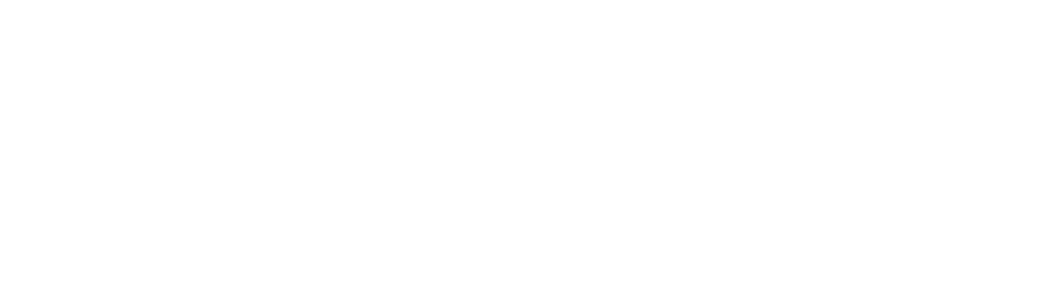
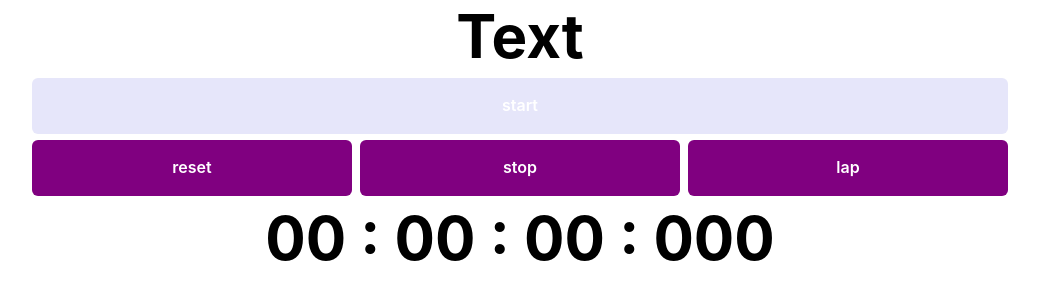
Before and after one commit to Shopify/eng-intern-assessment-react, a React app: page / in a window 1280 px wide. Shown: the top 300 px of the page, without its empty margins (120-1159 px from the left). Built offline with nearby package versions, Linux system fonts and the light colour scheme.

Commit message:
full functionality added

```diff
--- a/package.json
+++ b/package.json
@@ -12,6 +12,10 @@
   "author": "",
   "license": "ISC",
   "dependencies": {
+    "@chakra-ui/react": "^2.8.2",
+    "@emotion/react": "^11.11.3",
+    "@emotion/styled": "^11.11.0",
+    "framer-motion": "^11.0.3",
     "react": "^18.2.0",
     "react-dom": "^18.2.0"
   },
--- a/src/App.tsx
+++ b/src/App.tsx
@@ -1,7 +1,17 @@
 import React from 'react'
+import { ChakraProvider, Container } from "@chakra-ui/react"
+import StopWatch from './StopWatch';
 
 export default function App() {
-    return(
-        <div></div>
+       return(
+        <ChakraProvider>
+            <Container
+            maxW={['container.sm', 'container.md', 'container.lg']}
+            p="0"
+            mx="auto"
+            minHeight={"100vh"}>
+                <StopWatch />
+            </Container>
+        </ChakraProvider>
     )
 }
--- a/src/StopWatch.tsx
+++ b/src/StopWatch.tsx
@@ -1,7 +1,79 @@
-import React from 'react'
+import { Heading, Stack, VStack, HStack } from "@chakra-ui/react";
+import StopWatchButton from './StopWatchButton'
+import React, { useState, useEffect } from "react";
+
 
 export default function StopWatch() {
+    const initLaps: Array<[number, string]> = [];
+
+    const [laps, setLaps] = useState(initLaps);
+    const [numLaps, setNumLaps] = useState(0);
+    const [time, setTime] = useState(0);
+    const [isRunning, setIsRunning] = useState(false);
+
+    const addLap = () => {
+        let temp = hours + ':' + minutes + ':' + seconds + ':' + milliseconds
+        setLaps((prevLaps) => [...prevLaps, [numLaps, temp]]);
+        setNumLaps(numLaps => numLaps + 1);
+        console.log(laps);
+    };
+
+    const hours = Math.floor(time/360000).toString().padStart(2, "0");
+    const minutes = Math.floor((time%360000) / 6000).toString().padStart(2, "0");
+    const seconds = Math.floor((time%6000) / 100).toString().padStart(2, "0");
+    const milliseconds = (time%100).toString().padStart(3, "0");
+
+    useEffect(() => {
+        let interval: ReturnType<typeof setInterval>;
+        if (isRunning){
+            interval = setInterval(() => {
+                setTime((prev) => prev + 1);
+            }, 10);
+        } else {
+            clearInterval(interval);
+        }
+        return () => clearInterval(interval);
+    }, [isRunning]);
+
+    const start = () => {
+        if (!isRunning){
+            setIsRunning(isRunning => !isRunning);
+        }
+      };
+
+    const stop = () => {
+        if (isRunning){
+            setIsRunning(isRunning => !isRunning);
+        }
+    };
+
+    const reset = () => {
+      setTime(0);
+      setIsRunning(false);
+      setLaps([]);
+      setNumLaps(0);
+    };
+
+
     return(
-        <div></div>
+        <Stack direction={["column", "column", "column", "row"]} px='6' pb='6' spacing='8'>
+            <VStack alignItems="stretch" w='full' spacing="1.5">
+                <Heading as="h1" color="black" textAlign="center" fontWeight="bold" fontSize="6xl">
+                    Text
+                </Heading>
+                <StopWatchButton label='start' back='lavender' testId='testid' disableCondition={false} onClick={start}></StopWatchButton>
+                <HStack>
+                    <StopWatchButton label='reset' back='purple' testId='testid' disableCondition={false} onClick={reset} ></StopWatchButton>
+                    <StopWatchButton label='stop' back='purple' testId='testid' disableCondition={false} onClick={stop} ></StopWatchButton>
+                    <StopWatchButton label='lap' back='purple' testId='testid' disableCondition={false} onClick={addLap} ></StopWatchButton>
+                </HStack>
+                <Heading as="h1" color="black" textAlign="center" fontWeight="bold" fontSize="6xl">
+                    <span>{ hours } : { minutes } : { seconds } : { milliseconds }</span>
+                </Heading>
+                {  laps.map((item) => {
+                    return <HStack w='full' mx='10%'><Heading textAlign="left" w='40%'>{item[0]}</Heading><Heading textAlign="right" w='40%'>{item[1]}</Heading></HStack>;
+                }) }
+            </VStack>
+        </Stack>
     )
 }
--- a/src/StopWatchButton.tsx
+++ b/src/StopWatchButton.tsx
@@ -1,7 +1,30 @@
 import React from 'react'
+import { Button } from "@chakra-ui/react"
 
-export default function StopWatchButton() {
+interface PrimaryButtonProps{
+    label: string,
+    back: string,
+    disableCondition: boolean,
+    onClick: ()=>void,
+    testId: string
+}
+
+export default function StopWatchButton({label, back, disableCondition, onClick, testId}:PrimaryButtonProps) {
     return(
-        <div></div>
-    )
+        <>
+            <Button
+                w="full"
+                variant="solid"
+                bg={back}
+                color="white"
+                minH="3.5rem"
+                onClick={onClick}
+                _hover={{ bg: "yellow", border: "none" }}
+                isDisabled={(disableCondition)}
+                _disabled={{ opacity: '0.4', cursor: 'not-allowed', bgColor: 'red', color: 'black'}}
+            >
+                {label}
+            </Button>
+        </>
+    );
 }
```
Also changed, not shown: 1 other file (tests, documents, lock files or other folders).
